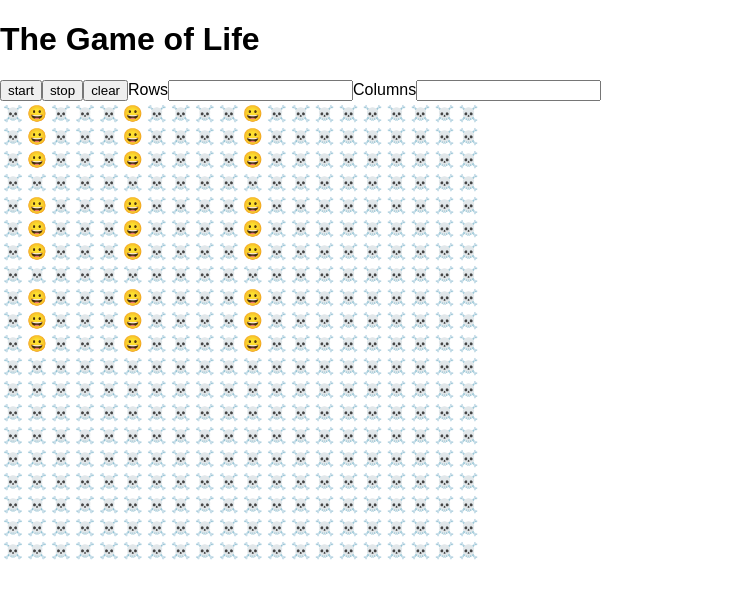
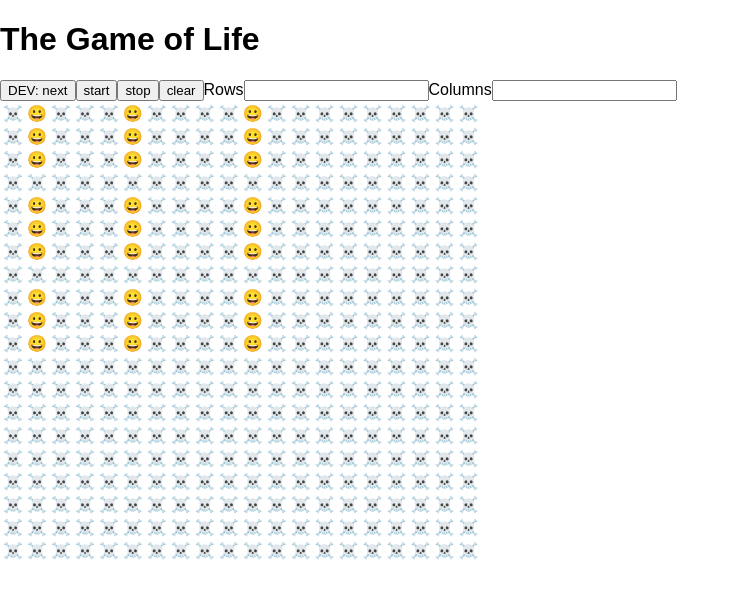
Before and after one commit to bwyan/fcc-life, a React app: page / in a window 1280 px wide. Shown: the top 598 px of the page, without its empty margins (0-740 px from the left). Built offline with nearby package versions, Linux system fonts and the light colour scheme; the HTML template or start-up script is replaced by a standard one.

Commit message:
Add button to advance one generation at a time.

```diff
--- a/src/GameControls.js
+++ b/src/GameControls.js
@@ -1,9 +1,12 @@
 import React from 'react';
 
 class GameControls extends React.Component {
+
+
 	render() {
 	  return(
 	    <div className="game--controls">
+	      <button onClick={this.props.setGameToNextStageOfLife}>DEV: next</button>
 	      <button>start</button>
 	      <button>stop</button>
 	      <button>clear</button>
```
